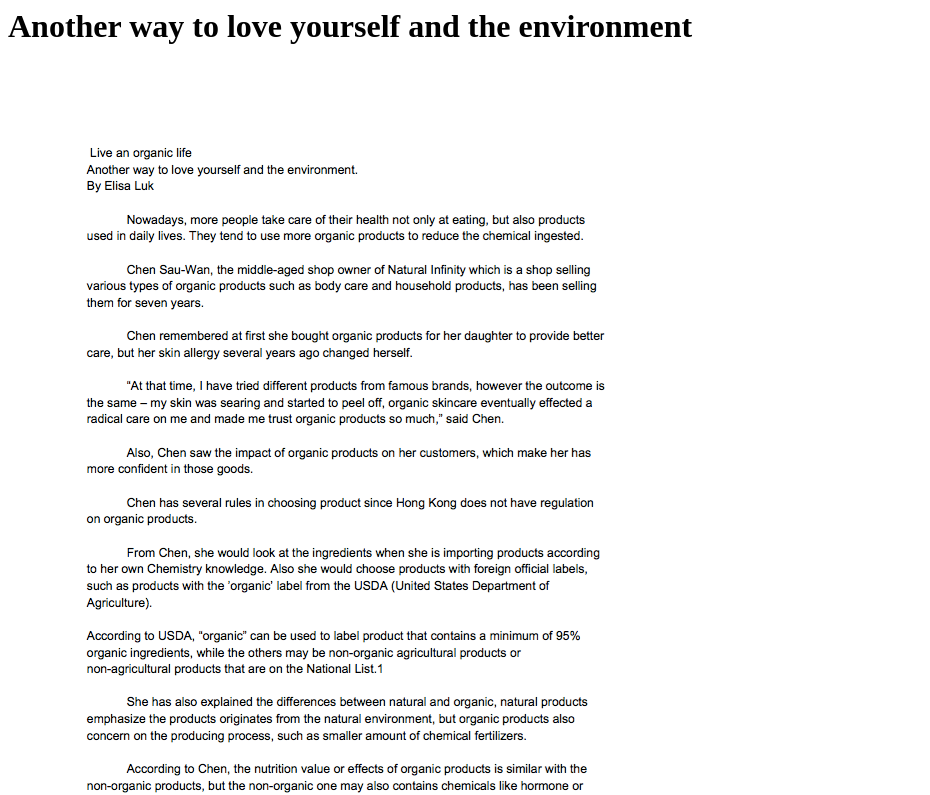
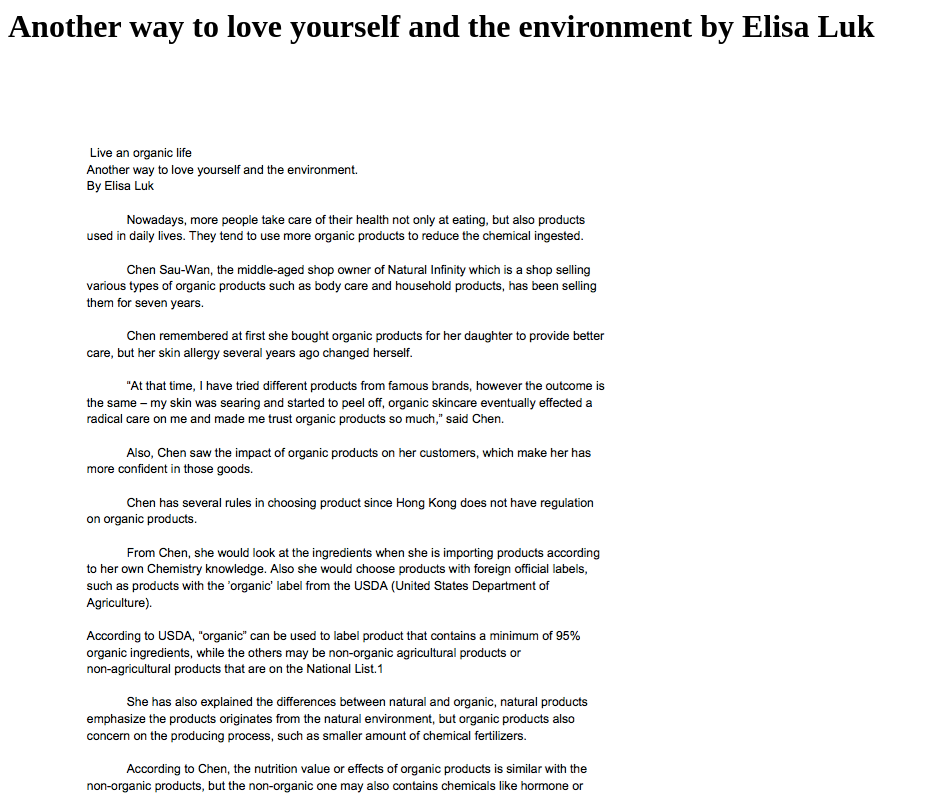
Before and after one commit to melissa0816k/issue6, a plain HTML site: page index.html in a window 1280 px wide. Shown: the top 795 px of the page, without its empty margins (0-930 px from the left). Drawn offline with Linux system fonts and the light colour scheme.

Commit message:
Update index.html

```diff
--- a/index.html
+++ b/index.html
@@ -1,5 +1,5 @@
 <html>
-<h1>Another way to love yourself and the environment</h1>
+<h1>Another way to love yourself and the environment by Elisa Luk</h1>
 <img src="issue6/oi01.png" alt=""/>
 <img src="issue6/oi02.png" alt=""/>
 </html>
```
